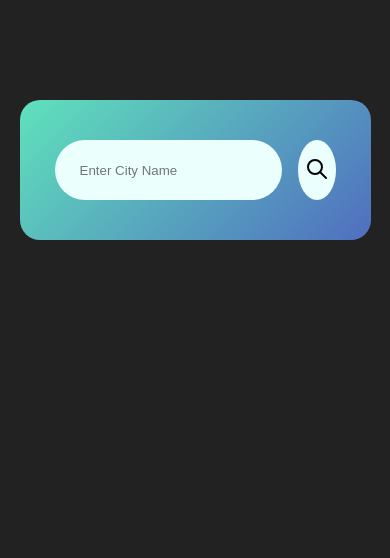
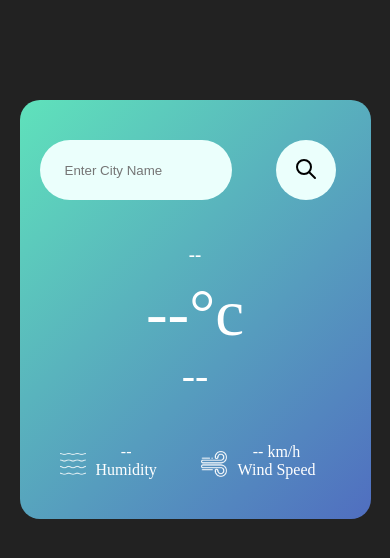
Before and after one commit to BankuBa/Weather-App, a plain HTML site: page index.html in a window 390 px wide. Drawn offline with Linux system fonts and the light colour scheme.

Commit message:
mobile view added

```diff
--- a/style.css
+++ b/style.css
@@ -105,3 +105,30 @@ body{
   font-size: 28px;
   margin-top: -6px;
 }
+
+
+/* Mobile */
+
+@media(max-width : 720px) {
+  .weather{
+    display: block;
+  }
+  .search input {
+    width: 12rem;
+    margin-left: -15px;
+  }
+  .col img{
+width: 26px;
+margin-left: -15px;
+  }
+
+  .col p{
+    font-size: 16px;
+  }
+
+ .weather h1{
+  font-size: 65px;
+ }
+
+
+}
```
Also changed, not shown: index.html (+0 -1 lines).
